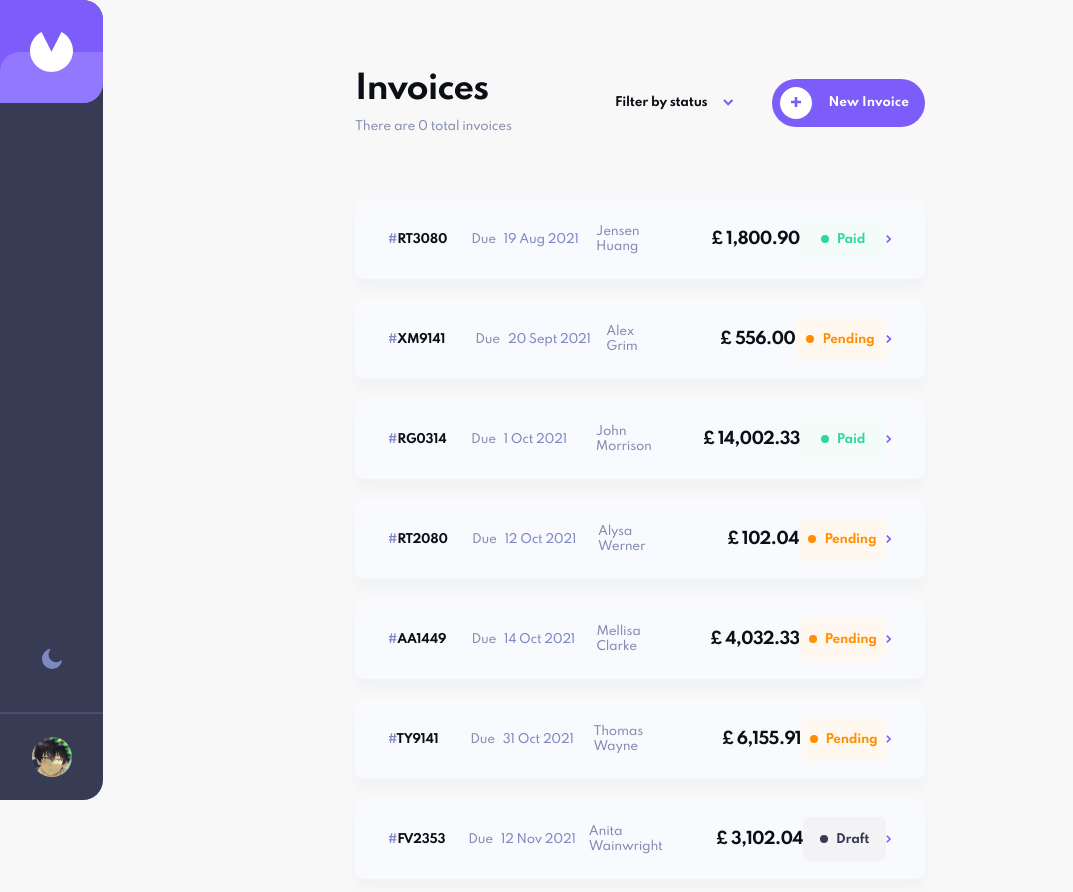
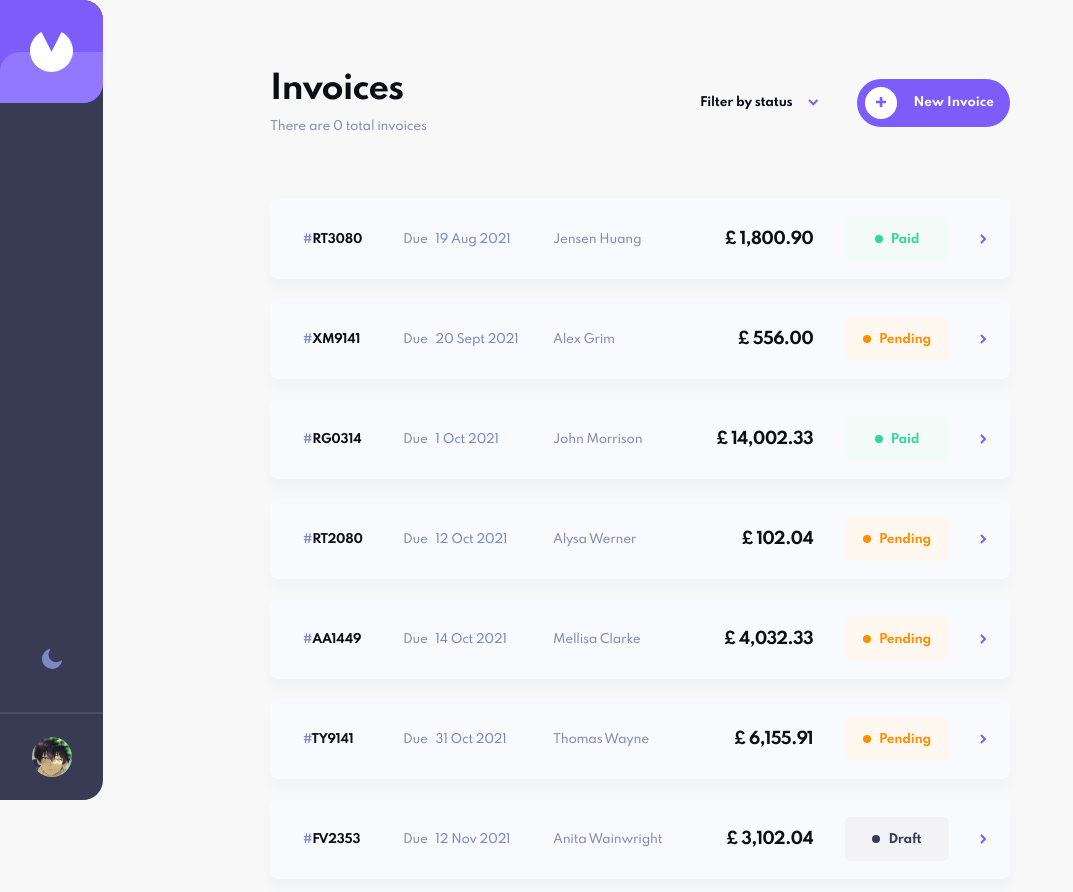
Before and after one commit to Euuphi/invoice-app, a Next.js app: page / in a window 1280 px wide. Shown: the top 892 px of the page, without its empty margins (0-1073 px from the left). Built offline with nearby package versions, Linux system fonts and the light colour scheme.

Commit message:
Adjust padding and margins for invoice item

```diff
--- a/src/components/layout/Background.js
+++ b/src/components/layout/Background.js
@@ -3,7 +3,7 @@ import styled from "styled-components";
 const Background = styled.div`
     background-color: ${({ theme }) => theme.background.primary};
     min-height: 100vh;
-    padding: 7.1rem 35.5rem;
+    padding: 7.1rem 0;
 `;
 
 export default Background;
--- a/src/components/layout/MainContainer.js
+++ b/src/components/layout/MainContainer.js
@@ -1,7 +1,7 @@
 import styled from "styled-components";
 
 const MainContainer = styled.div`
-    max-width: 70rem;
+    max-width: 74rem;
     margin: auto;
 `;
 
--- a/src/components/sections/InvoiceList/InvoiceItem/InvoiceItem.js
+++ b/src/components/sections/InvoiceList/InvoiceItem/InvoiceItem.js
@@ -18,7 +18,8 @@ const Container = styled.div`
     border-radius: 0.8rem;
     box-shadow: 0 1rem 1rem ${({ theme }) => theme.shadow.light};
     height: 8rem;
-    padding: 0 3.2rem;
+    padding-left: 3.2rem;
+    padding-right: 2.2rem;
 
     &:hover {
         border-color: ${colors.main.primary};
--- a/src/components/sections/InvoiceList/InvoiceItem/Name.js
+++ b/src/components/sections/InvoiceList/InvoiceItem/Name.js
@@ -7,7 +7,7 @@ const Name = styled.p`
 
     color: ${({ theme }) => theme.invoiceItem.name};
     display: inline-block;
-    margin-right: 3rem;
+    width: 14rem;
 `;
 
 export default Name;
--- a/src/components/sections/InvoiceList/InvoiceItem/RightArrowIcon.js
+++ b/src/components/sections/InvoiceList/InvoiceItem/RightArrowIcon.js
@@ -1,8 +1,9 @@
+import styled from "styled-components";
 // Icon
 import RightArrowSVG from "images/svgs/icon-arrow-right.svg";
 
-const RightArrowIcon = () => {
-    return <RightArrowSVG />;
-};
+const RightArrowIcon = styled(RightArrowSVG)`
+    margin-left: auto;
+`;
 
 export default RightArrowIcon;
--- a/src/components/sections/InvoiceList/InvoiceItem/StatusIcon.js
+++ b/src/components/sections/InvoiceList/InvoiceItem/StatusIcon.js
@@ -13,7 +13,7 @@ const IconBox = styled.div`
     background-color: ${({ backgroundColor }) => backgroundColor};
     border-radius: 0.6rem;
     color: ${({ textColor }) => textColor};
-    margin-left: auto;
+    margin-left: 3.2rem;
     text-align: center;
     text-transform: capitalize;
     height: 4.4rem;
```
